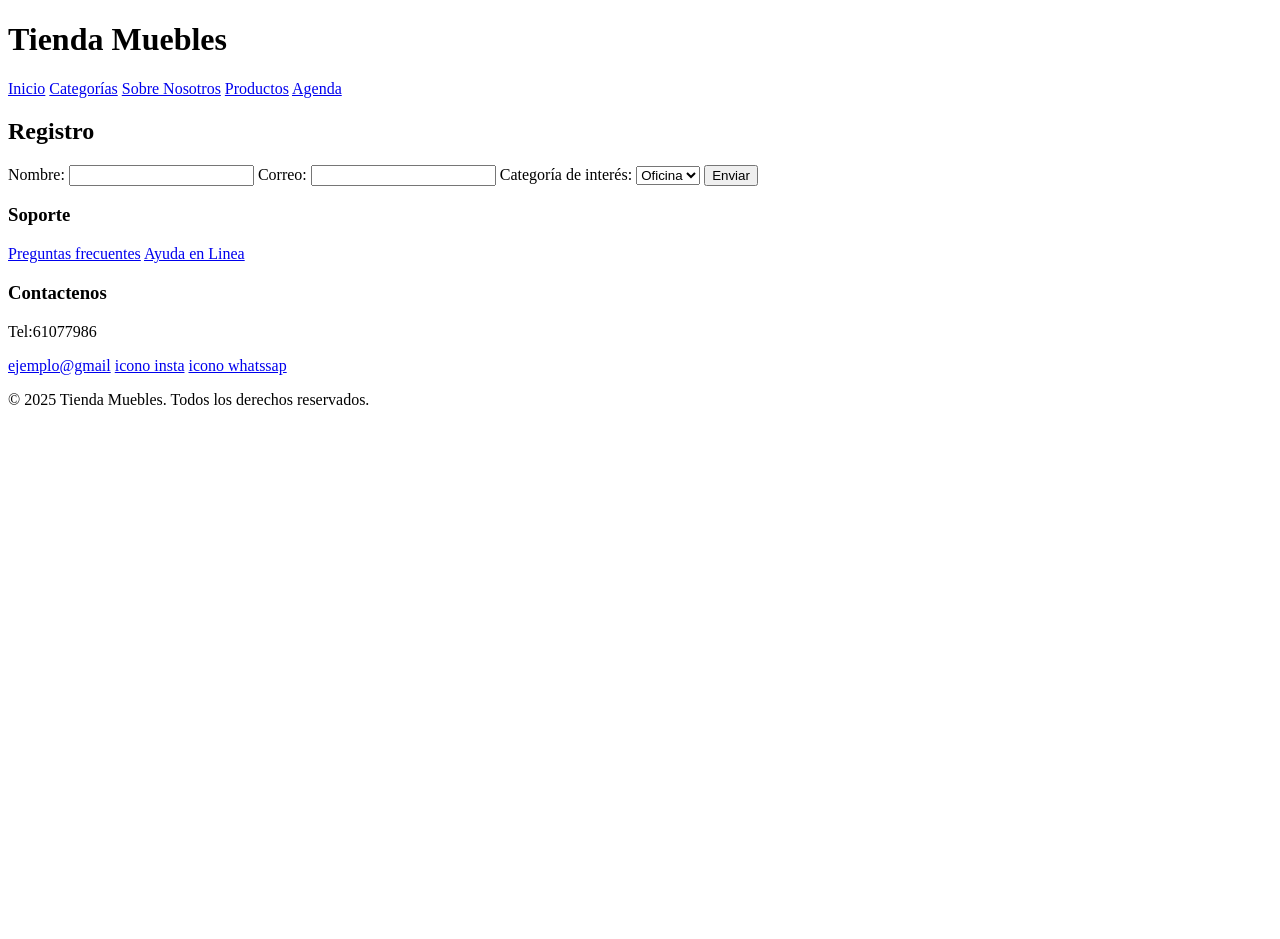
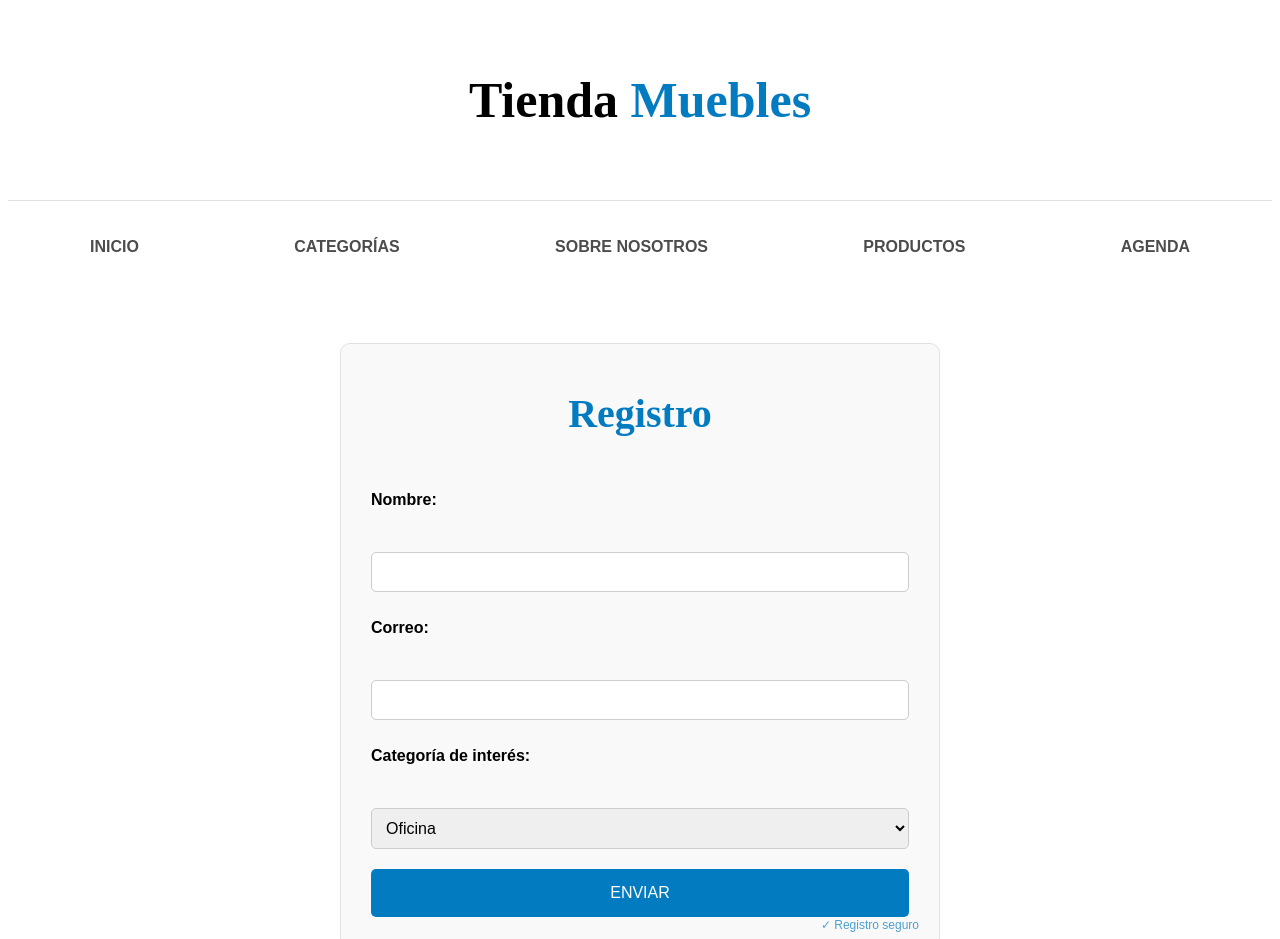
Before and after one commit to VargasAPI/laboratorio-2--desarolloSoftware, a plain HTML site: page registro.html in a window 1280 px wide. Shown: the top 939 px of the page. Before the commit the page ends 800 px from the top, so only its background shows below. Drawn offline with Linux system fonts and the light colour scheme.

Commit message:
update:Se agregaron estilos solicitados del lab03

```diff
--- /dev/null
+++ b/css/base-registro.css
@@ -0,0 +1,162 @@
+html {
+  box-sizing: border-box;
+  font-size: 62.5%;
+  /* HACK: 1rem = 10px */
+}
+
+*,
+*:before,
+*:after {
+  box-sizing: inherit;
+}
+
+body {
+  font-family: "Raleway", sans-serif;
+  font-size: 1.6rem;
+  /* 16px */
+  line-height: 2;
+  /*line-height es el espacio entre lineas*/
+}
+
+/* Globales */
+
+h1,
+h2,
+h3 {
+  font-family: "Playfair", serif;
+  margin: 0 0 5rem 0;
+  /*margin: top right bottom left*/
+}
+
+.contenedor {
+  /*max-width: 1200px; es el ancho maximo de la pagina*/
+  max-width: 120rem;
+  margin: 0 auto;
+  /*centra el contenedor*/
+}
+
+a {
+  text-decoration: none;
+  /*quita el subrayado*/
+  color: black;
+}
+
+h1 {
+  font-size: 5rem;
+}
+
+h2 {
+  font-size: 4rem;
+}
+
+h3 {
+  font-size: 3rem;
+}
+
+/********************************************/
+
+/*Utilidades*/
+.text-center {
+  text-align: center;
+  /*centra el texto*/
+}
+
+/*********************************************/
+
+/*Header y navegacion*/
+.nombre-sitio{
+    margin-top: 5rem;
+    text-align: center;
+}
+
+.nombre-sitio span{
+    color: #037bc0;;
+}
+
+.nav-principal{
+    padding-top: 2rem;
+    padding-bottom: 2rem;
+    display: flex;
+    justify-content:space-between;
+}
+
+.contenedor-navegacion {
+  border-top: 1px solid #e1e1e1;
+
+}
+
+nav a {
+  text-transform: uppercase;
+
+}
+
+/**Registro**/
+.registro{
+    max-width: 60rem;
+    margin: 5rem auto;
+    padding: 3rem;
+    border: 1px solid #e1e1e1;
+    border-radius: 1rem;
+    background-color: #f9f9f9;
+    position: relative; /* Para posicionar el pseudo-elemento */
+    overflow-x: hidden; /* Evita que el pseudo-elemento desborde */
+}
+
+.registro h2{
+    text-align: center;
+    margin-bottom: 3rem;
+    color: #037bc0;
+}
+.registro form {
+    display: flex;
+    flex-direction: column;
+    gap: 2rem;
+}
+.registro label {
+    font-weight: bold;
+    margin-bottom: 1.6rem;
+}
+.registro input,
+.registro select{
+    padding: 1rem;
+    border: 1px solid #ccc;
+    border-radius: .5rem;
+    font-size: 1.6rem;
+    width: 100%;
+}
+
+.btn:focus-visible {
+  outline: 3px solid #f39c12;  /* un borde resaltado */
+  outline-offset: 3px;         /* separación entre borde y botón */
+}
+
+/**Footer**/
+.site-footer{
+   border-top: 1px solid #e1e1e1;
+  margin-top: 5rem;
+  padding: 5rem;
+}
+.site-footer h3 {
+  margin-bottom: 0.5rem;
+}
+.grid-footer {
+  display: grid;
+  grid-template-columns: repeat(3, 1fr);
+  /*3 columnas de igual tamaño para las fotos*/
+  gap: 2rem;
+}
+.footer-menu a {
+  display: block;
+  transition: background-color 0.3s ease-out;
+}
+.footer-menu a:hover {
+  color: #037bc0;
+}
+
+.copyright {
+  text-align: center;
+  /*centra el texto*/
+  margin-top: 2rem;
+  color: #666;
+  font-size: 1.4rem;
+}
--- a/css/base.css
+++ b/css/base.css
@@ -102,15 +102,9 @@ nav a {
   display: flex;
   justify-content: space-between;
   transition: background-color .3s ease-out;
-
-
   /*espacio entre los elementos*/
 }
 
-/* .nav-principal a:hover{
-    background-color: #3b8ab8;
-    color: #fff;
-} */
 
 .hero {
   background-image: url(../assets/principal.jpg);
--- a/css/components.css
+++ b/css/components.css
@@ -11,11 +11,11 @@
 .btn-compras:hover {
   background-color: #769c02;
 }
-
+/* Botón de navegación */
 .btn-nav {
   background-color: #fff;
   display: block;
-  color: #666;
+  color: #4d4c4c;
   text-transform: uppercase;
   font-weight: 900;
   padding: 1rem;
@@ -29,3 +29,31 @@
   border-radius: 8px;
   padding: 1rem 5rem; /*1rem es en ancho y 5 rem en largo*/
 }
+
+/* Estilos específicos para la sección de registro */
+.registro button {
+    background-color: #037bc0;
+    color: #fff;
+    border: none;
+    border-radius: .5rem;
+    font-size: 1.6rem;
+    text-transform: uppercase;
+    cursor: pointer;
+    transition: background-color 0.3s ease;
+    padding: 1.5rem;
+}
+
+.registro button:hover {
+  background-color: #025f91;
+}
+
+/* Ejemplo de position absolute */
+.registro::after {
+  content: "✓ Registro seguro";
+  position: absolute;
+  bottom: 1rem;
+  right: 2rem;
+  font-size: 1.2rem;
+  color: #037bc0;
+  opacity: 0.7;
+}
--- a/registro.html
+++ b/registro.html
@@ -1,33 +1,38 @@
 <!DOCTYPE html>
 <html lang="en">
+  <head>
+    <link
+      rel="stylesheet"
+      href="https://cdnjs.cloudflare.com/ajax/libs/font-awesome/6.6.0/css/all.min.css"
+    />
 
-<head>
-    <meta charset="UTF-8">
-    <meta name="viewport" content="width=device-width, initial-scale=1.0">
+    <meta charset="UTF-8" />
+    <meta name="viewport" content="width=device-width, initial-scale=1.0" />
     <title>Document</title>
+    <link rel="stylesheet" href="css/base-registro.css" />
+    <link rel="stylesheet" href="css/components.css" />
   </head>
 
-<body>
-
-</body>
-
+  <body></body>
 
   <header>
     <h1 class="nombre-sitio">Tienda <span>Muebles</span></h1>
   </header>
   <!-- Menú con anclajes internos -->
+  <div class="contenedor-navegacion">
     <nav class="nav-principal contenedor">
-    <a href="index.html">Inicio</a>
-    <a href="categorias">Categorías</a>
-    <a href="#sobre-nosotros">Sobre Nosotros</a>
-    <a href="productos">Productos</a>
-    <a href="#agenda">Agenda</a>
+      <a class="btn-nav" href="index.html">Inicio</a>
+      <a class="btn-nav" href="categorias">Categorías</a>
+      <a class="btn-nav" href="#sobre-nosotros">Sobre Nosotros</a>
+      <a class="btn-nav" href="productos">Productos</a>
+      <a class="btn-nav" href="#agenda">Agenda</a>
     </nav>
+  </div>
 
   <div class="hero"></div>
 
   <!--  Registro -->
-<section id="registro">
+  <section class="registro">
     <h2>Registro</h2>
     <form>
       <label for="nombre">Nombre:</label>
@@ -43,42 +48,44 @@
         <option value="cocina">Cocina</option>
       </select>
 
-        <button type="submit" aria-label="Enviar formulario de registro">Enviar</button>
+      <button type="submit" aria-label="Enviar formulario de registro">
+        Enviar
+      </button>
     </form>
   </section>
 
-
-
-
   <!-- Footer -->
   <footer>
+    <div class="site-footer">
+      <div class="grid-footer contenedor">
         <div>
-
           <h3>Soporte</h3>
-        <nav>
+          <nav class="footer-menu">
             <a href="#">Preguntas frecuentes</a>
-            <a href="#">Ayuda en Linea</a></>
+            <a href="#">Ayuda en Linea</a>
           </nav>
-
         </div>
 
-
         <div>
-        <h3>Contactenos</h3>
-        <nav>
-            <p><span>Tel:</span>61077986</p>
-            <a href="ejemplo@gmail">ejemplo@gmail</a>
-            <a href="insta">icono insta</a>
-            <a href="whatssap">icono whatssap</a>
+          <h3>Contáctenos</h3>
+          <nav class="footer-menu">
+            <p><span>Tel:</span> 61077986</p>
+            <a href="mailto:ejemplo@gmail.com">
+              <i class="fa-solid fa-envelope"></i>tiendaMueblesCR@gmail.com
+            </a>
+            <a href="https://instagram.com" target="_blank">
+              <i class="fa-brands fa-instagram"></i> Instagram
+            </a>
+            <a href="https://wa.me/50661077986" target="_blank">
+              <i class="fa-brands fa-whatsapp"></i> WhatsApp
+            </a>
           </nav>
-
+        </div>
       </div>
 
-    <p>&copy; 2025 Tienda Muebles. Todos los derechos reservados.</p>
+      <p class="copyright">
+        &copy; 2025 Tienda Muebles. Todos los derechos reservados.
+      </p>
+    </div>
   </footer>
-
-
-
-
-
 </html>
```
Also changed, not shown: 1 other file. Lines whose indentation alone changed are shown as unchanged.
